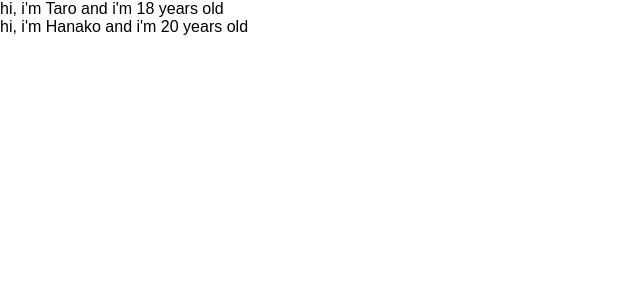
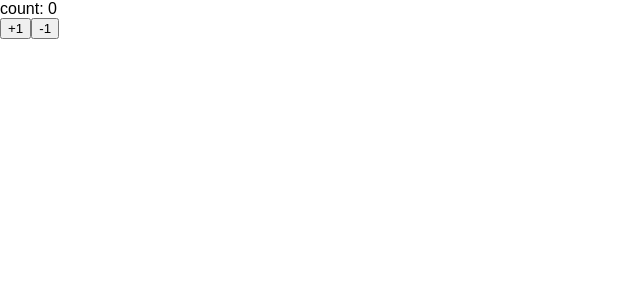
Before and after one commit to aki-nami/udemy-react, a React (Create React App) app: page / in a window 1280 px wide. Shown: the top 300 px of the page, without its empty margins (0-640 px from the left). Built offline with nearby package versions, Linux system fonts and the light colour scheme.

Commit message:
learn state

```diff
--- a/src/App.js
+++ b/src/App.js
@@ -1,28 +1,30 @@
-import React from 'react';
-import propTypes from 'prop-types';
+import React, { Component } from 'react';
 
-const App = () => {
-  const profiles = [
-    { name: "Taro", age: 18},
-    { name: "Hanako", age: 20}
-  ]
-  return (
-    <div>
-      {
-        profiles.map((profile, index) => {
-          return <User name={profile.name} age={profile.age} key={index} />
-        })
-      }
-    </div>
-  )
+const App = () => (<Counter></Counter>)
+
+class Counter extends Component {
+  constructor(props) {
+    super(props)
+    console.log(this.state)
+    this.state = { count: 0 }
+  }
+
+  handlePlusButton = () => {
+    this.setState({ count: this.state.count + 1 })
+  }
+  handleMinusButton = () => {
+    this.setState({ count: this.state.count - 1 })
+  }
+
+  render() {
+    return (
+      <React.Fragment>
+        <div>count: { this.state.count }</div>
+        <button onClick={this.handlePlusButton}>+1</button>
+        <button onClick={this.handleMinusButton}>-1</button>
+      </React.Fragment>
+    )
+  }
 }
 
-const User = (props) => {
-  return <div>hi, i'm {props.name} and i'm {props.age} years old</div>
-}
-
-User.propTypes = {
-  name: propTypes.string,
-  age: propTypes.number.isRequired
-}
 export default App;
```
